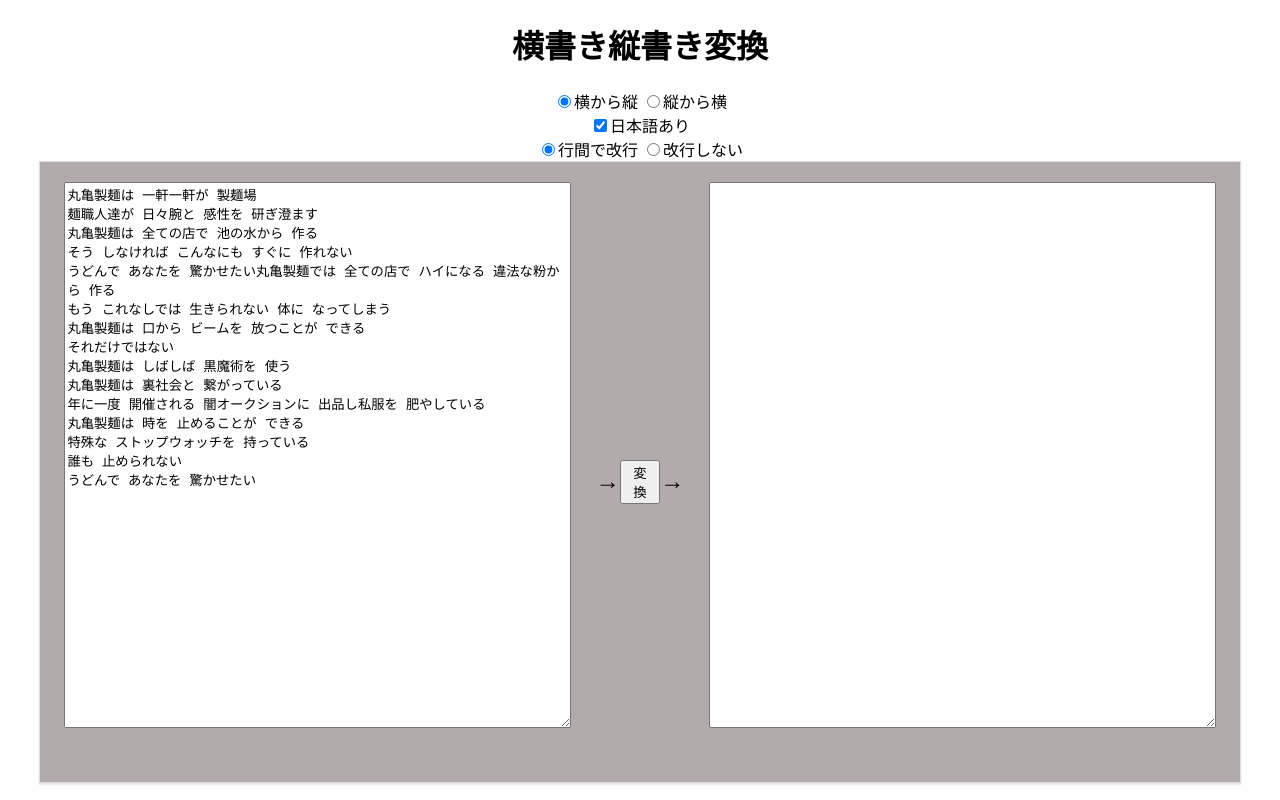
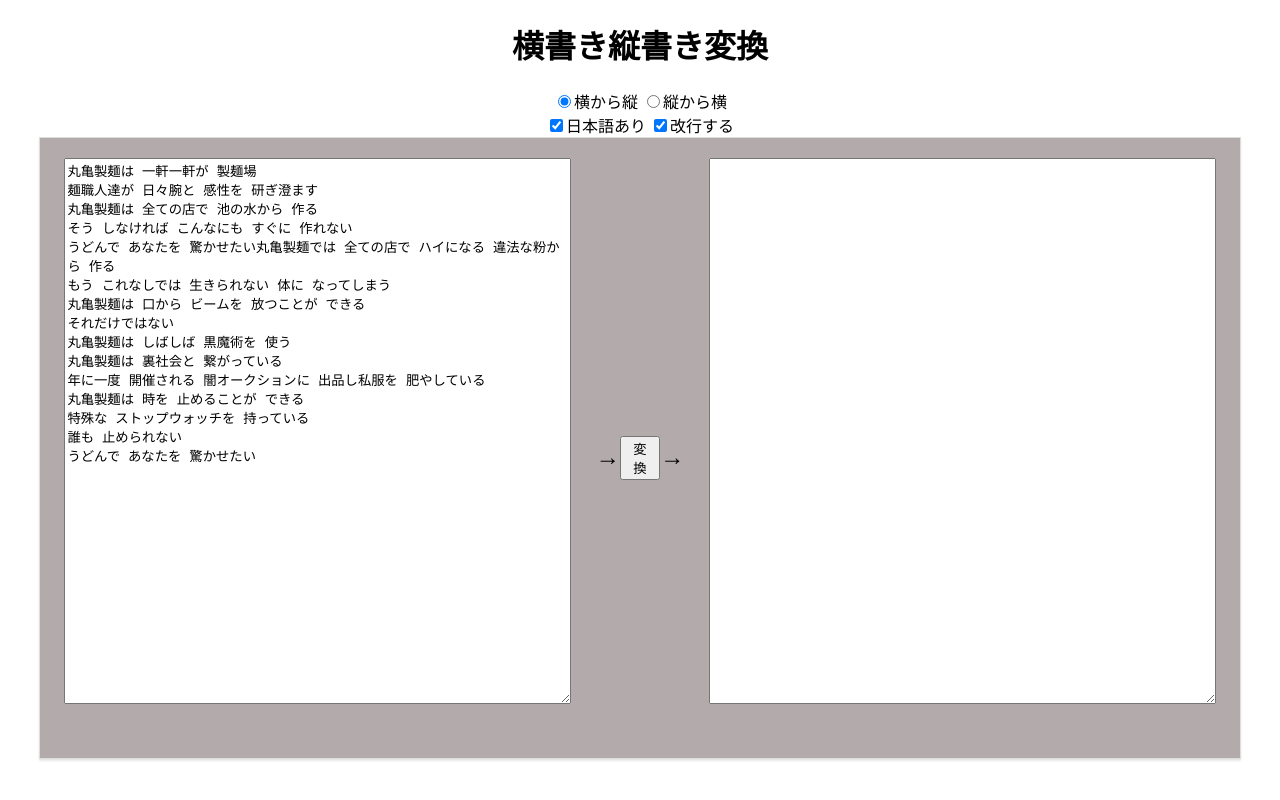
Before and after one commit to Wak8810/Vertical-Horizon-Convert, a SvelteKit app: page / in a window 1280 px wide. Built offline with nearby package versions, Linux system fonts and the light colour scheme.

Commit message:
inputをcheckboxにして，改行を減らす

```diff
--- a/src/routes/+page.svelte
+++ b/src/routes/+page.svelte
@@ -3,7 +3,7 @@
     let after = '';
     let isVtoH = 0;//0なら横縦，1なら縦横
     let is_inJap = true;//0なら日本語あり,1ならなし
-    let inBrank = 1;//1なら行間の空白あり，0ならなし
+    let inBrank = true;//1なら行間の空白あり，0ならなし
     let changeAstarisk = 0;//0ならしない，1なら＊に
     /**
      * @param {number} number1
@@ -94,12 +94,8 @@
     <label>
         <input type="checkbox" bind:checked={is_inJap}/>日本語あり
     </label>
-    <br>
     <label>
-        <input type="radio" bind:group={inBrank} value={1} />行間で改行
-    </label>
-    <label>
-        <input type="radio" bind:group={inBrank} value={0} />改行しない
+        <input type="checkbox" bind:checked={inBrank}/>改行する
     </label>
 
     <div class = "container">
```
